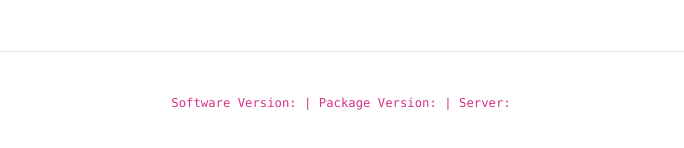
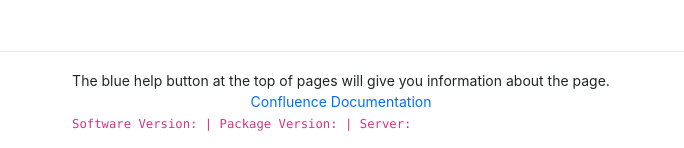
Before and after one commit to wtsi-hgi/genestack-uploader, a Next.js app in the folder frontend/: page / in a window 1280 px wide. Shown: the part 649-797 px from the top of the page, without its empty margins (299-983 px from the left). Built offline with nearby package versions, Linux system fonts and the light colour scheme; no server answers.

Commit message:
confluence docs

```diff
--- a/frontend/pages/index.jsx
+++ b/frontend/pages/index.jsx
@@ -173,6 +173,8 @@ export default function Home() {
 
       <footer className={styles.footer}>
         <small>
+          <div className="text-center">The blue help button at the top of pages will give you information about the page.</div>
+          <a href="https://confluence.sanger.ac.uk/display/HGI/Genestack+Uploader+App">Confluence Documentation</a>
           <code>
             Software Version: {softwareVersion} | Package Version:{" "}
             {packageVersion} | Server: {genestackServer}
--- a/frontend/styles/globals.css
+++ b/frontend/styles/globals.css
@@ -7,7 +7,7 @@ body {
 }
 
 a {
-  color: inherit;
+  color: #0070f3;
   text-decoration: none;
 }
 
--- a/frontend/utils/HelpModal.jsx
+++ b/frontend/utils/HelpModal.jsx
@@ -28,7 +28,11 @@ export const HelpModal = ({ header, helpText, handleClose, show }) => {
       <Modal.Header>
         <Modal.Title>{header}</Modal.Title>
       </Modal.Header>
-      <Modal.Body>{helpText}</Modal.Body>
+      <Modal.Body>
+        {helpText}
+        <hr />
+        <a href="https://confluence.sanger.ac.uk/display/HGI/Genestack+Uploader+App">More on Confluence</a>
+      </Modal.Body>
       <Modal.Footer>
         <button
           type="button"
```
